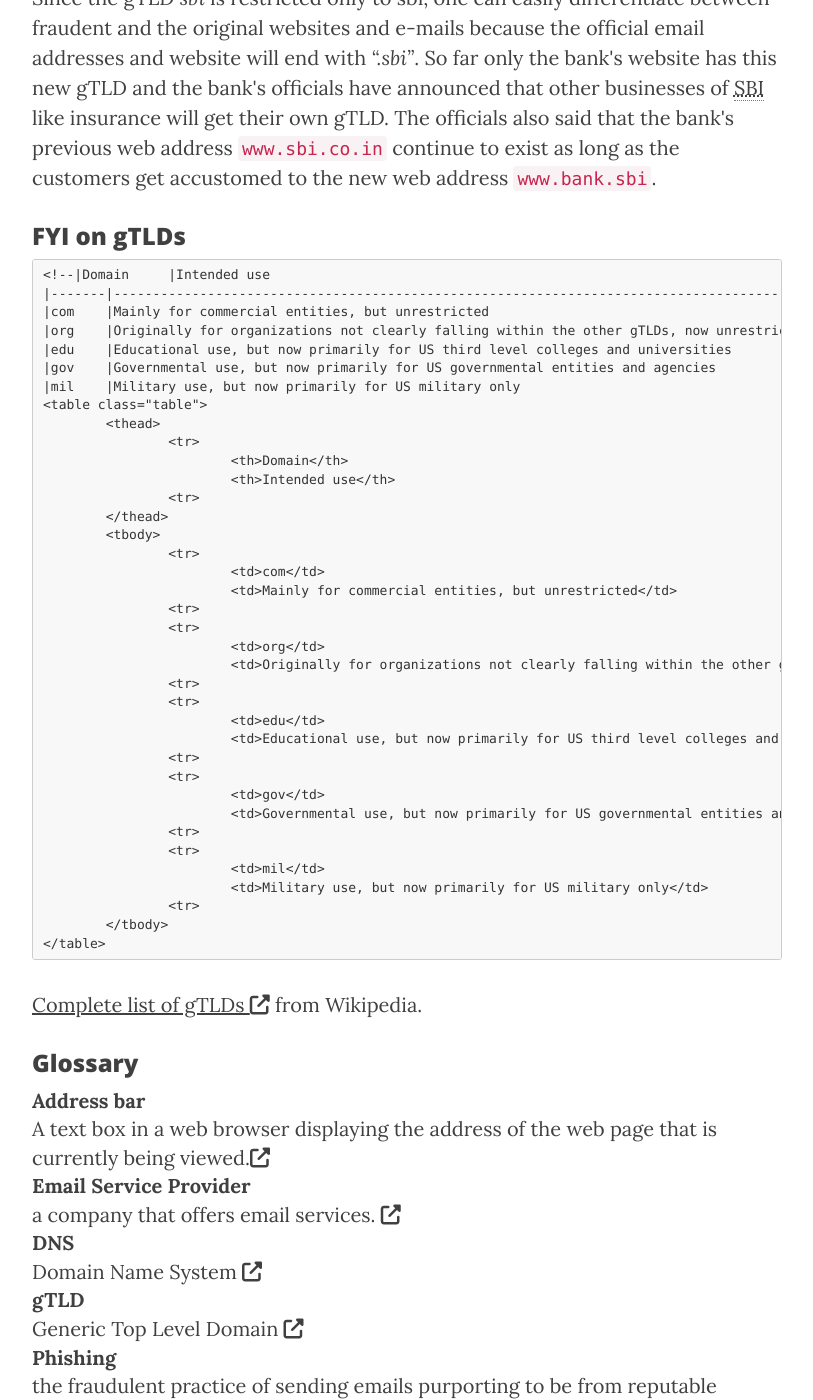
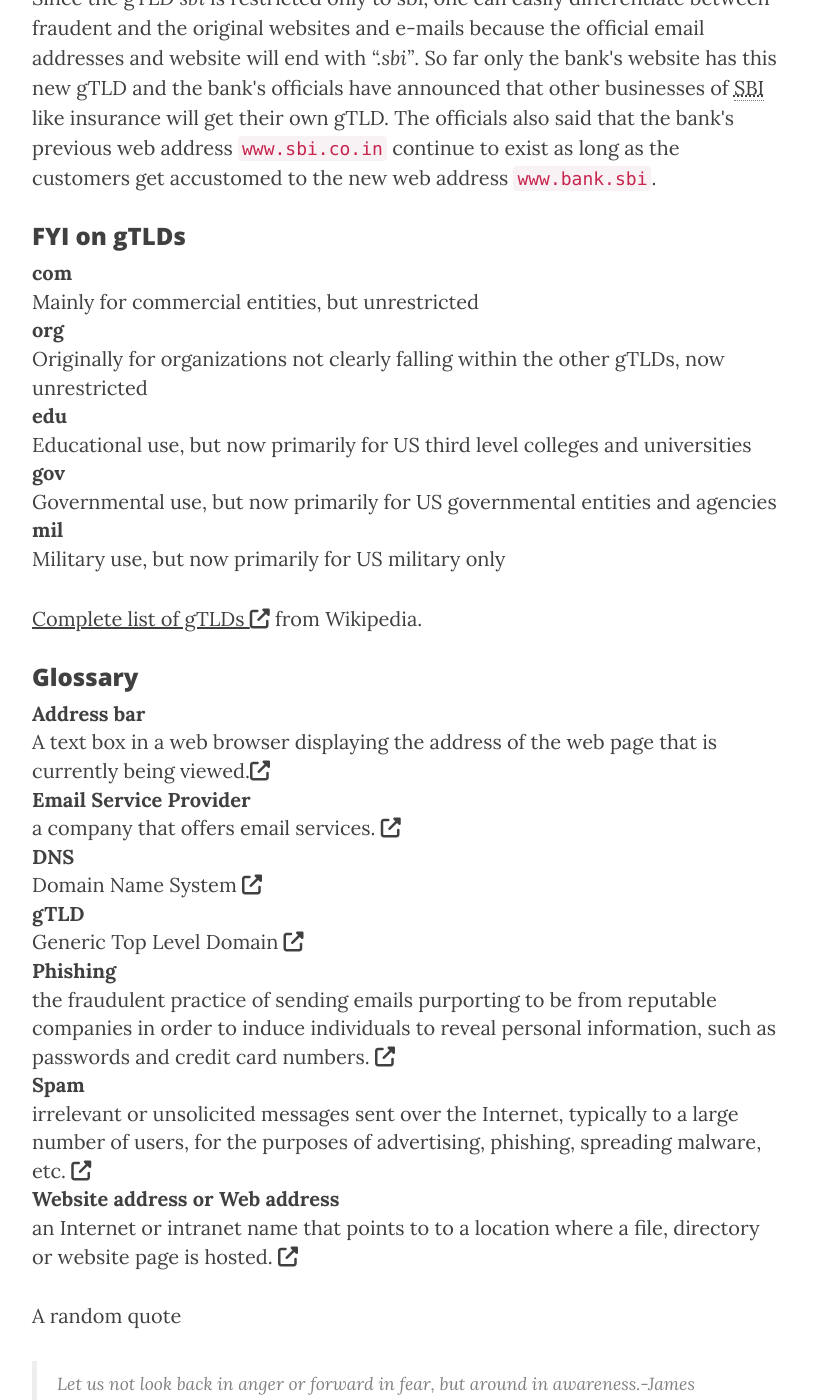
Before and after one commit to svijaykoushik/blog, a Jekyll site: the page built from _posts/2017-11-16-sbi-rebranded.markdown, in a window 1280 px wide and 1400 px high, scrolled down 3061 px. Shown: the whole window, without its empty margins (233-1046 px from the left). Built offline with Jekyll 4.4.1, drawn with Linux system fonts in a browser that asks for light colours; nearby versions of some CDN libraries; comment, search, counter and statistics services are not loaded.

Commit message:
fixed table layout issue

```diff
--- a/_posts/2017-11-16-sbi-rebranded.markdown
+++ b/_posts/2017-11-16-sbi-rebranded.markdown
@@ -33,43 +33,19 @@
 
 <p>Since the gTLD <em>sbi</em> is restricted only to sbi, one can easily differentiate between fraudent and the original websites and e-mails because the official email addresses and website will end with <em><q>.sbi</q></em>. So far only the bank's website has this new gTLD and the bank's officials have announced that other businesses of <abbr title="State Bank of India">SBI</abbr> like insurance will get their own gTLD. The officials also said that the bank's previous web address <code>www.sbi.co.in</code> continue to exist as long as the customers get accustomed to the new web address <code>www.bank.sbi</code>.</p>
 <h3>FYI on gTLDs</h3>
-	<!--|Domain	|Intended use																				|
-	|-------|-------------------------------------------------------------------------------------------|
-	|com	|Mainly for commercial entities, but unrestricted											|
-	|org	|Originally for organizations not clearly falling within the other gTLDs, now unrestricted	|
-	|edu	|Educational use, but now primarily for US third level colleges and universities			|
-	|gov	|Governmental use, but now primarily for US governmental entities and agencies				|
-	|mil	|Military use, but now primarily for US military only										|-->
-	<table class="table">
-		<thead>
-			<tr>
-				<th>Domain</th>
-				<th>Intended use</th>
-			<tr>
-		</thead>
-		<tbody>
-			<tr>
-				<td>com</td>
-				<td>Mainly for commercial entities, but unrestricted</td>
-			<tr>
-			<tr>
-				<td>org</td>
-				<td>Originally for organizations not clearly falling within the other gTLDs, now unrestricted</td>
-			<tr>
-			<tr>
-				<td>edu</td>
-				<td>Educational use, but now primarily for US third level colleges and universities</td>
-			<tr>
-			<tr>
-				<td>gov</td>
-				<td>Governmental use, but now primarily for US governmental entities and agencies</td>
-			<tr>
-			<tr>
-				<td>mil</td>
-				<td>Military use, but now primarily for US military only</td>
-			<tr>
-		</tbody>
-	</table>
+<dl>
+	<dt>com</dt>
+	<dd>Mainly for commercial entities, but unrestricted</dd>
+	<dt>org</dt>
+	<dd>Originally for organizations not clearly falling within the other gTLDs, now unrestricted</dd>
+	<dt>edu</dt>
+	<dd>Educational use, but now primarily for US third level colleges and universities</dd>
+	<dt>gov</dt>
+	<dd>Governmental use, but now primarily for US governmental entities and agencies</dd>
+	<dt>mil</dt>
+	<dd>Military use, but now primarily for US military only</dd>
+</dl>
+
 <p>
 <a href="https://en.wikipedia.org/wiki/List_of_Internet_top-level_domains#ICANN-era_generic_top-level_domains" target="_blank">Complete list of gTLDs <i class="fa fa-external-link"></i></a> from Wikipedia.</p>
 <h3>Glossary</h3>
```
